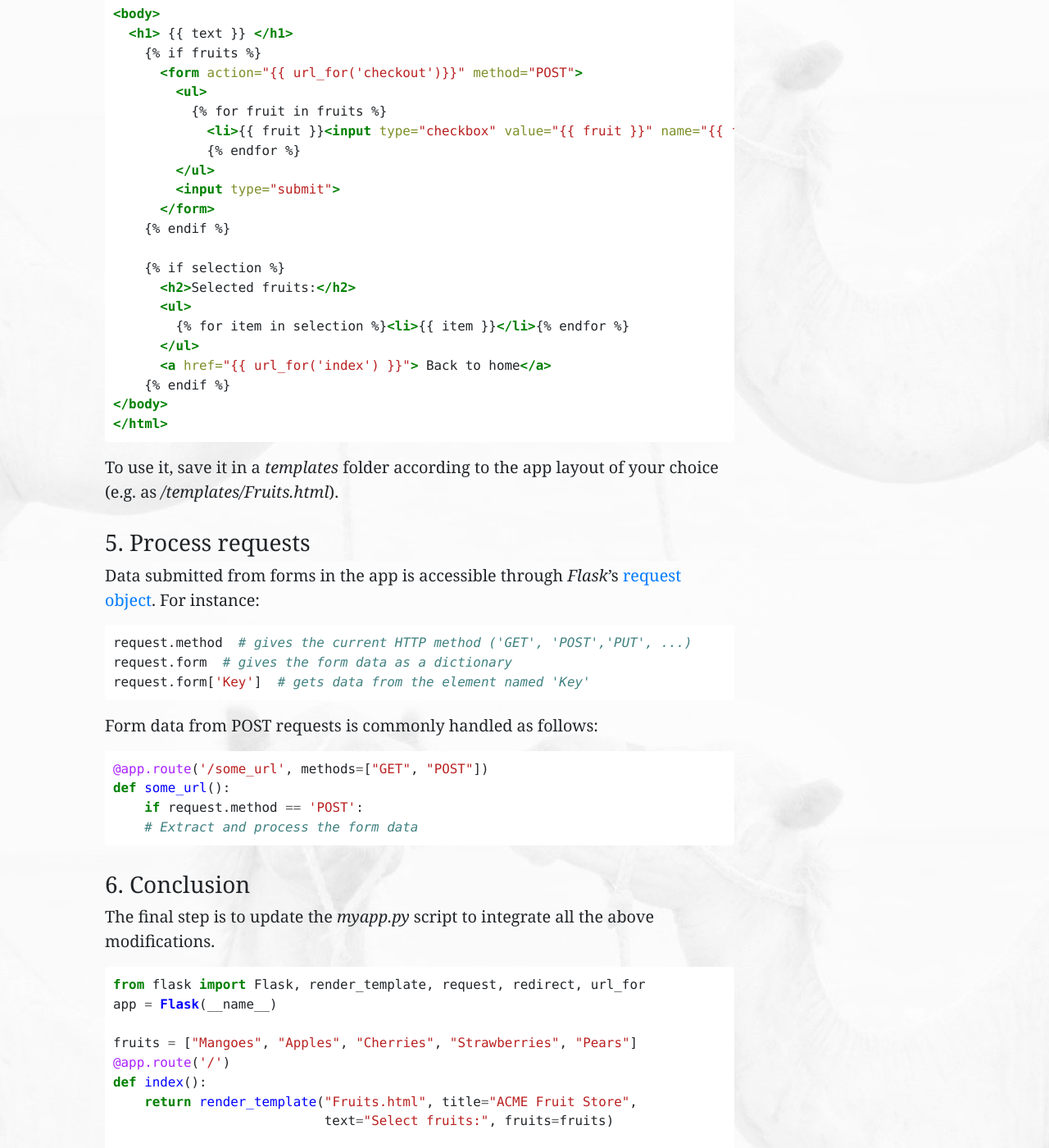
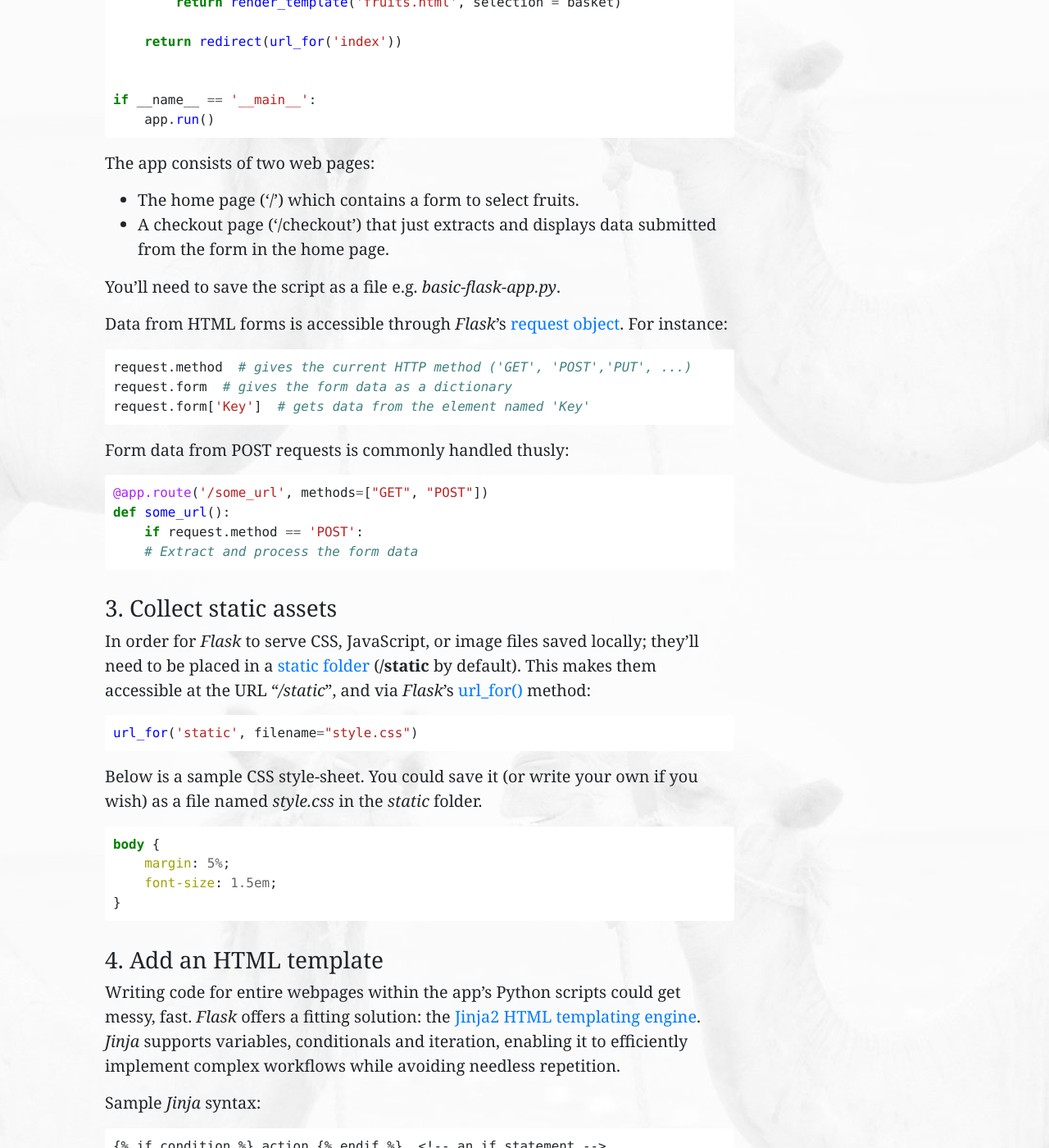
Before and after one commit to Tim-Abwao/tim-abwao.github.io, a Jekyll site: the page built from _posts/2019-09-18-Making-a-Flask-Web-App.md, in a window 1280 px wide and 1400 px high, scrolled down 3816 px. Shown: the whole window at 82% size. Built offline with Jekyll 4.4.1, drawn with Linux system fonts in a browser that asks for light colours; some of the changed text lies outside the part shown.

Commit message:
Update Flask article

````diff
--- a/_posts/2019-09-18-Making-a-Flask-Web-App.md
+++ b/_posts/2019-09-18-Making-a-Flask-Web-App.md
@@ -1,8 +1,8 @@
 ---
 tags: python web-apps
-last_modified_at: 2020-09-03T16:50:00+03:00
+last_modified_at: 2021-01-24T13:40:00+03:00
 ---
-[Flask][1] is a "*lightweight... web app framework*" in Python. It is designed to be *simple* & *basic*; making it easy to learn, while simultaneously allowing experienced web developers the freedom to integrate their preferred features.
+[Flask][1] is a "*lightweight... web app framework*" in Python. It is designed to be *simple* & *basic*; making it easy to learn, while simultaneously allowing experienced web developers the freedom to integrate the tools they prefer.
 
 ![Flask logo][2]
 
@@ -30,49 +30,17 @@
   pip install -U https://github.com/pallets/flask/archive/master.tar.gz
   ```
 
-- include [optional dependencies][4] to improve functionality.
+- include [optional dependencies][4] to enhance functionality.
 
 ## Getting Started
 
-The [Quickstart][5] guide introduces *Flask*  by briefly explaining its main features:
+The *Flask* [Quickstart guide][5] wonderfully introduces its main features:
 
-- Creating and running apps
+- Creating and running web apps
 - Routing & URL building
 - Including static assets
 - Rendering HTML templates
 - Handling HTTP requests, among others.
-
-It  can help you get a simple web app up and running in a matter of minutes.
-
-[Flask's tutorial][6] provides a step-by-step guide to building a basic blog; where users can register, log in and create, edit or delete posts. It also describes how to package the blog (a *Flask* app) for distribution.
-
-If you're completely new to web development, [MDN's Learn Web Development][7] and [W3Schools][8] could quickly bring you up to speed. *Flask* can be used to make wonderful, dynamic websites and apps; but this requires some understanding of HTML, CSS and JavaScript.
-
-## Building a Simple Flask App
-
-### 1. Install *Flask* in a virtual environment
-
-```bash
-python3 -m venv venv
-source venv/bin/activate
-pip install -U pip
-pip install Flask
-```
-
-You can structure your app as a *module*, or as a *package* as shown below:
-
-```md
-As a module                    As a Package
------------------             ---------------------
-/myapp.py                     /myapp
-/static                            /__init__.py
-    /style.css                     /static
-/templates                             /style.css
-    /Fruits.html                   /templates
-                                       /Fruits.html
-```
-
-### 2. Run a basic *Flask* application
 
 A simple *Flask* app looks something like this:
 
@@ -86,7 +54,9 @@
     return 'Hello, World!'
 ```
 
-To run it, save the above code in a file (e.g. *myapp.py*), then use the commands:
+The app is essentially an instance of the [`Flask` class][21], and the `route()` decorator provides a convenient way to bind view functions to URLs. Please refer to the [minimal application][22] explanation for more details.
+
+To run the above app, save the code as a file, for instance *myapp.py*. Then use the following commands to launch the [Flask development server][9]:
 
 ```bash
 export FLASK_APP=myapp
@@ -94,108 +64,67 @@
 flask run
 ```
 
-By default, the [Flask development server][9] will be running locally at port 5000. If you browse to <http://127.0.0.1:5000/>, you should see the text "Hello, World!".
+By default, it will be running locally at port 5000. If you browse to <http://127.0.0.1:5000/>, you should see the text "Hello, World!".
 
 ![Flask app running][10]
 
-### 3. Include static assets
+[*Flask*'s tutorial][6] provides a step-by-step guide to building a basic blog in which users can register, log in, and create, edit or delete posts. It also describes how to package the blog for distribution.
 
-In order for *Flask* to serve local CSS files, JavaScript files, images or any other files; they'll need to be placed in a [static folder][11] (**/static** by default). This makes them available at the URL "*/static*", and through *Flask*'s [url_for()][12] method:
+If you're completely new to web development, [MDN's Learn Web Development][7] and [W3Schools][8] could quickly bring you up to speed. *Flask* can be used to make wonderful, dynamic websites and apps; but this would require some understanding of HTML, CSS and JavaScript.
 
-```python
-url_for('static', filename="style.css")
+## Building a Basic Flask App
+
+You can structure a *Flask* app as a *module*, or as a *package* as shown below:
+
+```md
+  As a module                       As a Package
+  -----------                       ------------
+  ├── static                        └── basic_flask_app
+  |   ├── style.css                     ├── __init__.py
+  |   └── fruits.jpg                    ├── static
+  ├── templates                         |   ├── style.css
+  |   └── fruits.html                   |   └── fruits.jpg
+  └── basic-flask-app.py                ├── templates
+                                        |   └── fruits.html
+                                        └── app.py
 ```
 
-Create a CSS file using the code below, or write your own if you wish, and save it in a *static* folder adhering to one of the app layouts above (e.g as */static/style.css*).
+For this demo, we'll be using the module layout. The code for this entire project is available [here][18].
 
-```css
-body {
-    background: lime;
-    margin: 5%;
-}
+### 1. Install *Flask* in a virtual environment
+
+First, create a folder to work in:
+
+```bash
+mkdir my-flask-app
+cd my-flask-app
 ```
 
-### 4. Add a HTML template
+Afterwards, create a virtual environment and install *Flask*:
 
-Writing code for entire webpages within the app's script could get messy, fast. *Flask* offers a fitting solution: the [Jinja2 HTML templating engine][13]. Templates to be rendered need only be placed in the [templates folder][14] (**/templates** by default), and Flask's [render_template()][15] method will do the rest.
-
-The templates can contain variables and expressions to evaluate. For instance:
-
-```{% raw %}
-{% if condition %} action {% endif %}  <!-- an if statement -->
-{% for iterable %} action {% endfor %}  <!-- a for loop -->
-{{ name }}  <!-- to print the variable 'name' to the template output -->
-{# ... #}  <!-- for comments, not included in the template output -->
-{% endraw %}
+```bash
+python3 -m venv venv
+source venv/bin/activate
+pip install -U pip
+pip install Flask
 ```
 
-Here's a sample template:
+### 2. Create the app script
 
-```html
-<!DOCTYPE html>
-<html>
-<head>
-  <link rel="stylesheet" type="text/css" href=" {% raw %}{{ url_for('static', filename='style.css')}}{% endraw %}">
-  <title>{% raw %} {{ title }}{% endraw %} </title>
-</head>
-<body>
-  <h1>{% raw %} {{ text }} {% endraw %}</h1>
-    {% raw %}{% if fruits %}{% endraw %}
-      <form action="{% raw %}{{ url_for('checkout')}}{% endraw %}" method="POST">
-        <ul>
-          {% raw %}{% for fruit in fruits %}{% endraw %}
-            <li>{% raw %}{{ fruit }}{% endraw %}<input type="checkbox" value="{% raw %}{{ fruit }}{% endraw %}" name="{% raw %}{{ fruit }}{% endraw %}"><br></li>
-            {% raw %}{% endfor %}{% endraw %}
-        </ul>
-        <input type="submit">
-      </form>
-    {% raw %}{% endif %}{% endraw %}
-
-    {% raw %}{% if selection %}{% endraw %}
-      <h2>Selected fruits:</h2>
-      <ul>
-        {% raw %}{% for item in selection %}{% endraw %}<li>{% raw %}{{ item }}{% endraw %}</li>{% raw %}{% endfor %}{% endraw %}
-      </ul>
-      <a href="{% raw %}{{ url_for('index') }}{% endraw %}"> Back to home</a>
-    {% raw %}{% endif %}{% endraw %}
-</body>
-</html>
-```
-
-To use it, save it in a *templates* folder according to the app layout of your choice (e.g. as */templates/Fruits.html*).
-
-### 5. Process requests
-
-Data submitted from forms in the app is accessible through *Flask*'s [request object][16]. For instance:
-
-```python
-request.method  # gives the current HTTP method ('GET', 'POST','PUT', ...)
-request.form  # gives the form data as a dictionary
-request.form['Key']  # gets data from the element named 'Key'
-```
-
-Form data from POST requests is commonly handled as follows:
-
-```python
-@app.route('/some_url', methods=["GET", "POST"])
-def some_url():
-    if request.method == 'POST':
-    # Extract and process the form data
-```
-
-### 6. Conclusion
-
-The final step is to update the *myapp.py* script to integrate all the above modifications.
+Here's the complete Python script for this demo app:
 
 ```python
 from flask import Flask, render_template, request, redirect, url_for
+
+
 app = Flask(__name__)
 
 fruits = ["Mangoes", "Apples", "Cherries", "Strawberries", "Pears"]
+
 @app.route('/')
 def index():
-    return render_template("Fruits.html", title="ACME Fruit Store",
-                           text="Select fruits:", fruits=fruits)
+    return render_template("fruits.html", title="ACME Fruit Store",
+                           fruit_list=fruits)
 
 
 @app.route('/checkout', methods=["GET", "POST"])
@@ -218,13 +147,121 @@
     app.run()
 ```
 
-Afterwards, restart the app.
+The app consists of two web pages:
+
+- The home page ('/') which contains a form to select fruits.
+- A checkout page ('/checkout') that just extracts and displays data submitted from the form in the home page.
+
+You'll need to save the script as a file e.g. *basic-flask-app.py*.
+
+Data from HTML forms is accessible through *Flask*'s [request object][16]. For instance:
+
+```python
+request.method  # gives the current HTTP method ('GET', 'POST','PUT', ...)
+request.form  # gives the form data as a dictionary
+request.form['Key']  # gets data from the element named 'Key'
+```
+
+Form data from POST requests is commonly handled thusly:
+
+```python
+@app.route('/some_url', methods=["GET", "POST"])
+def some_url():
+    if request.method == 'POST':
+    # Extract and process the form data
+```
+
+### 3. Collect static assets
+
+In order for *Flask* to serve CSS, JavaScript, or image files saved locally; they'll need to be placed in a [static folder][11] (**/static** by default). This makes them accessible at the URL "*/static*", and via *Flask*'s [url_for()][12] method:
+
+```python
+url_for('static', filename="style.css")
+```
+
+Below is a sample CSS style-sheet. You could save it (or write your own if you wish) as a file named *style.css* in the *static* folder.
+
+```css
+body {
+    margin: 5%;
+    font-size: 1.5em;
+}
+```
+
+### 4. Add an HTML template
+
+Writing code for entire webpages within the app's Python scripts could get messy, fast. *Flask* offers a fitting solution: the [Jinja2 HTML templating engine][13]. *Jinja* supports variables, conditionals and iteration, enabling it to efficiently implement complex workflows while avoiding needless repetition.
+
+Sample *Jinja* syntax:
+
+```{% raw %}
+{% if condition %} action {% endif %}  <!-- an if statement -->
+{% for iterable %} action {% endfor %}  <!-- a for loop -->
+{{ name }}  <!-- to print the variable 'name' to the template output -->
+{# ... #}  <!-- for comments, not included in the template output -->{% endraw %}
+```
+
+Templates to be rendered need only be placed in the [templates folder][14] (**/templates** by default), and Flask's [render_template()][15] method will do the rest.
+
+Here's a sample *Jinja* template:
+
+```html
+<!DOCTYPE html>
+<html>
+
+<head>
+  <link rel="stylesheet" type="text/css" href="{%raw%}{{ url_for('static', filename='style.css')}}{%endraw%}">
+  <title>{%raw%}{{ title }}{%endraw%}</title>
+  <style>
+    body  {
+      background: center / cover url("{%raw%}{{ url_for('static', filename='fruits.jpg') }}{%endraw%}");
+    }
+  </style>
+</head>
+
+<body>
+  {%raw%}{% if fruit_list %}{%endraw%}
+  <h1> Please select: </h1>
+  <form action="{%raw%}{{ url_for('checkout')}}{%endraw%}" method="POST">
+    <ul>
+      {%raw%}{% for fruit in fruit_list %}{%endraw%}
+      {%raw%}{{ fruit }}{%endraw%}<input type="checkbox" value="{%raw%}{{ fruit }}{%endraw%}" name="{%raw%}{{ fruit }}{%endraw%}"><br>
+      {%raw%}{% endfor %}{%endraw%}
+    </ul>
+    <input type="submit">
+  </form>
+  {%raw%}{% endif %}{%endraw%}
+
+  {%raw%}{% if selection %}{%endraw%}
+  <h2>Selected fruits:</h2>
+  <ul>
+    {%raw%}{% for item in selection %}{%endraw%}<li>{%raw%}{{ item }}{%endraw%}</li>{%raw%}{% endfor %}{%endraw%}
+  </ul>
+
+  <a href="{%raw%}{{ url_for('index') }}{%endraw%}"> Back to home</a>
+  {%raw%}{% endif %}{%endraw%}
+</body>
+
+</html>
+```
+
+You'll need to save it as a file e.g. *fruits.html* in the *templates* folder.
+
+The background image referenced in the template above can be found [here][23]. (The original photo, by [ja ma][24] can be found [here][25])
+
+### 5. Conclusion
+
+Once you have all the necessary files appropriately positioned, you can launch the demo *Flask* app using the commands:
+
+```bash
+export FLASK_APP=basic-flask-app
+export FLASK_ENV=development
+flask run
+```
 
 Result:
 
 ![ACME groceries webpage][17]
-
-![ACME groceries webpage2][18]
 
 ## Next Steps
 
@@ -246,7 +283,12 @@
 [14]: https://flask.palletsprojects.com/en/1.1.x/api/#flask.Flask.template_folder
 [15]: https://flask.palletsprojects.com/en/1.1.x/api/#flask.render_template
 [16]: https://flask.palletsprojects.com/en/1.1.x/api/#flask.request
-[17]: /assets/images/articles/flaskapp.png
-[18]: /assets/images/articles/flaskapp2.png
+[17]: /assets/images/articles/flask-demo.gif
+[18]: https://github.com/Tim-Abwao/blog-projects/tree/master/basic-flask-app
 [19]: https://flask.palletsprojects.com/en/1.1.x/deploying/
 [20]: https://devcenter.heroku.com/articles/getting-started-with-python?singlepage=true
+[21]: https://flask.palletsprojects.com/en/1.1.x/api/#flask.Flask
+[22]: https://flask.palletsprojects.com/en/1.1.x/quickstart/#a-minimal-application
+[23]: https://github.com/Tim-Abwao/blog-projects/blob/master/basic-flask-app/static/fruits.jpg
+[24]: https://unsplash.com/@ja_ma
+[25]: https://unsplash.com/photos/-gOUx23DNks
````
Also changed, not shown: other parts of _posts/2019-09-18-Making-a-Flask-Web-App.md (+2 -2 lines), assets/images/articles/flaskapp.png (deleted), assets/images/articles/flaskapp2.png (deleted), assets/images/articles/flaskrun.png, 1 other file.
